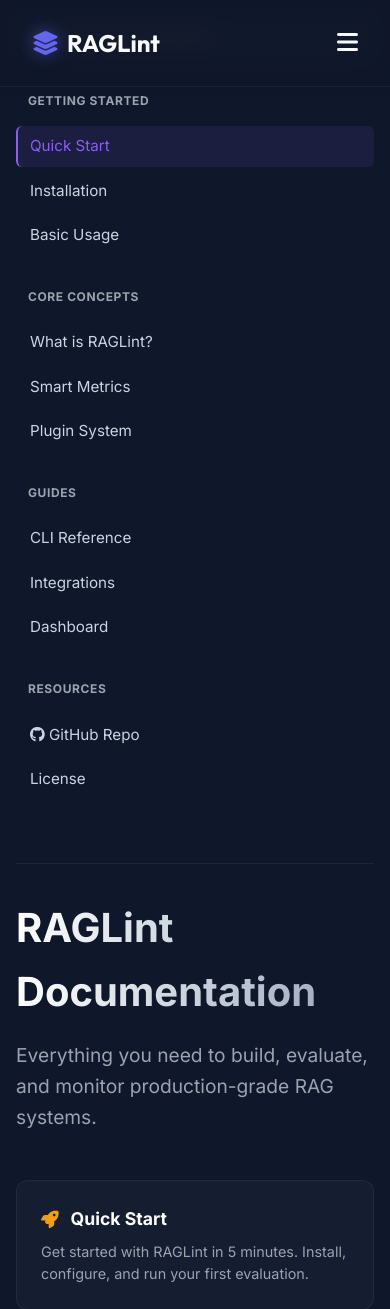
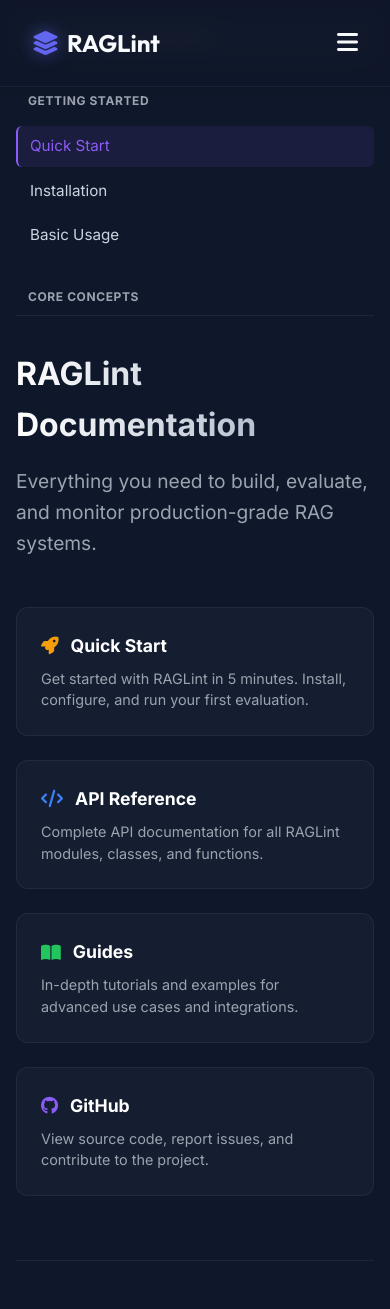
Before and after one commit to RAGlint-Dev/raglint, a FastAPI app: template raglint/dashboard/templates/docs.html in a window 390 px wide. Shown: the top 1309 px of the page. Run offline with FastAPI, Linux system fonts and the light colour scheme; the template is opened without the code that fills it, so the values that code supplies are empty; parts of the project's set-up code (start-up, migrations or seed data) failed here and were passed over.

Commit message:
Refine docs page responsive layout for mobile devices

```diff
--- a/raglint/dashboard/templates/docs.html
+++ b/raglint/dashboard/templates/docs.html
@@ -261,16 +261,28 @@
             .docs-sidebar {
                 width: 100%;
                 height: auto;
+                max-height: 300px;
+                /* Limit height on mobile */
                 position: static;
                 border-right: none;
                 border-bottom: 1px solid rgba(148, 163, 184, 0.1);
                 padding-right: 0;
                 padding-bottom: 2rem;
                 margin-bottom: 2rem;
+                overflow-y: auto;
             }
 
             .docs-main {
                 padding: 0;
+            }
+
+            .quick-nav-grid {
+                grid-template-columns: 1fr;
+                /* Stack cards on mobile */
+            }
+
+            .docs-header h1 {
+                font-size: 2rem;
             }
         }
     </style>
```
